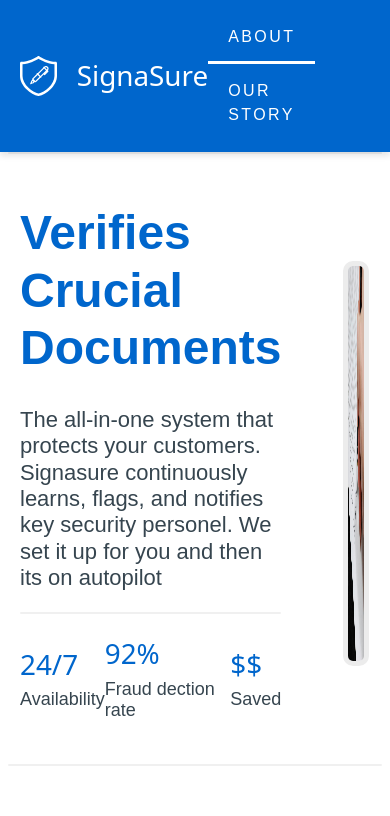
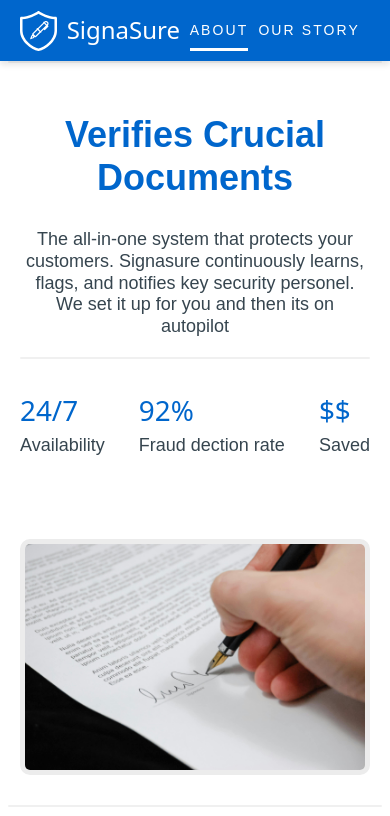
Before and after one commit to 05cwright05/BoilerMake2025Web, a React (Vite) app: page / in a window 390 px wide. Shown: the top 816 px of the page. Built offline with nearby package versions, Linux system fonts and the light colour scheme; a web font is replaced by a local one.

Commit message:
Added mobile suppprt

```diff
--- a/src/components/Footer.tsx
+++ b/src/components/Footer.tsx
@@ -16,7 +16,10 @@ const Footer = () => {
         </div>
         <div
           className="footer-icon"
-          onClick={() => window.open("https://www.linkedin.com/in/", "_blank")}
+          onClick={() =>
+            (window.location.href =
+              "https://www.linkedin.com/in/caden-wright05")
+          }
         >
           <img src={linkedin} alt="LinkedIn" />
         </div>
--- a/src/index.css
+++ b/src/index.css
@@ -355,3 +355,56 @@ body {
   overflow-wrap: break-word; /* Ensures normal wrapping */
   white-space: normal; /* Allows wrapping */
 }
+/* Existing CSS code remains the same until the end */
+
+/* Add this media query at the end of your CSS */
+@media (max-width: 768px) {
+  .flex {
+    flex-direction: column; /* Stack flex items vertically on mobile */
+  }
+
+  .demo-cards-container {
+    flex-direction: column; /* Stack demo cards vertically on mobile */
+    gap: 20px; /* Reduce the gap between stacked items */
+  }
+
+  .nav {
+    margin-right: 0; /* Remove right margin */
+  }
+
+  .nav a {
+    padding: 10px 0; /* Adjust padding for stacked links */
+    margin-right:10px;
+    font-size:14px;
+  }
+
+
+  .footer-icons {
+    margin-top: 10px; /* Add some space above the icons */
+  }
+
+
+  .logo {
+    justify-content: center; /* Center logo on mobile */
+    gap: 10px; /* Reduce gap between logo and text */
+  }
+
+  .logo h1 {
+    font-size: 24px; /* Reduce font size for mobile */
+  }
+
+  .catch-phrase {
+    font-size: 36px; /* Reduce font size for mobile */
+    text-align: center; /* Center align text */
+  }
+
+  .subtext {
+    font-size: 18px; /* Reduce font size for mobile */
+    text-align: center; /* Center align text */
+  }
+
+  .image {
+    max-width: 100%; /* Make images full width on mobile */
+    height: auto; /* Allow height to adjust */
+  }
+}
```
